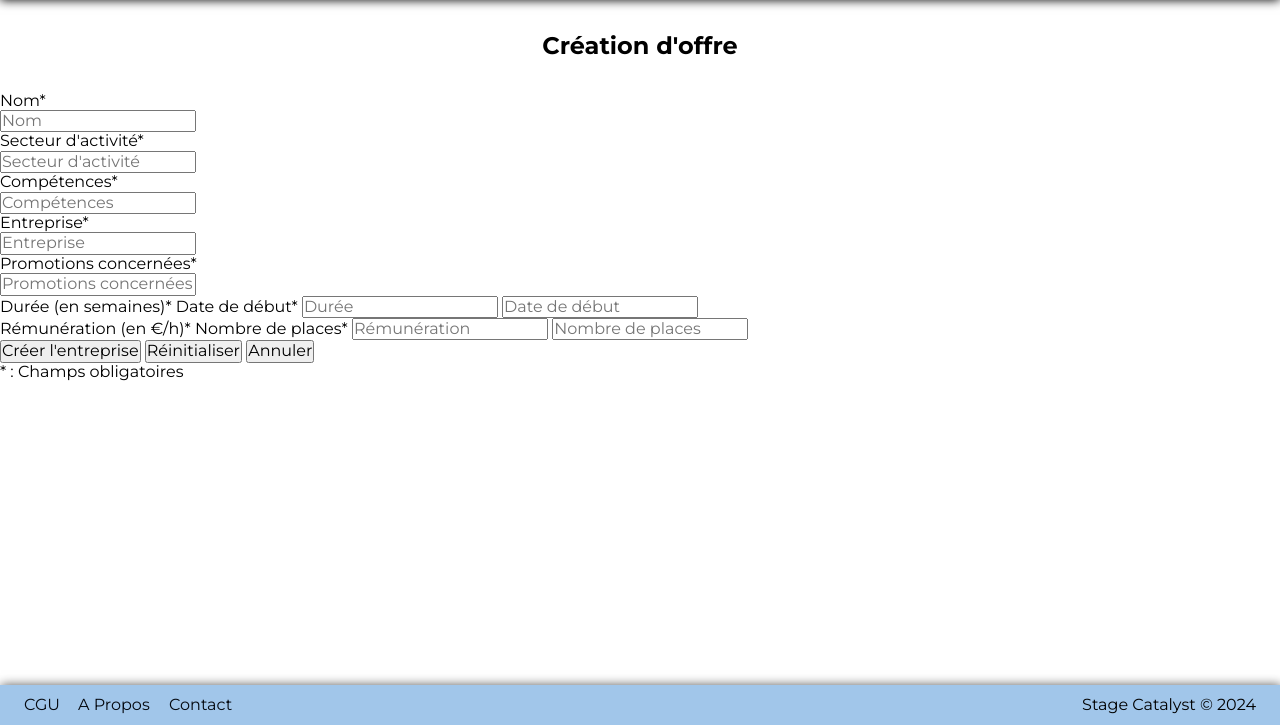
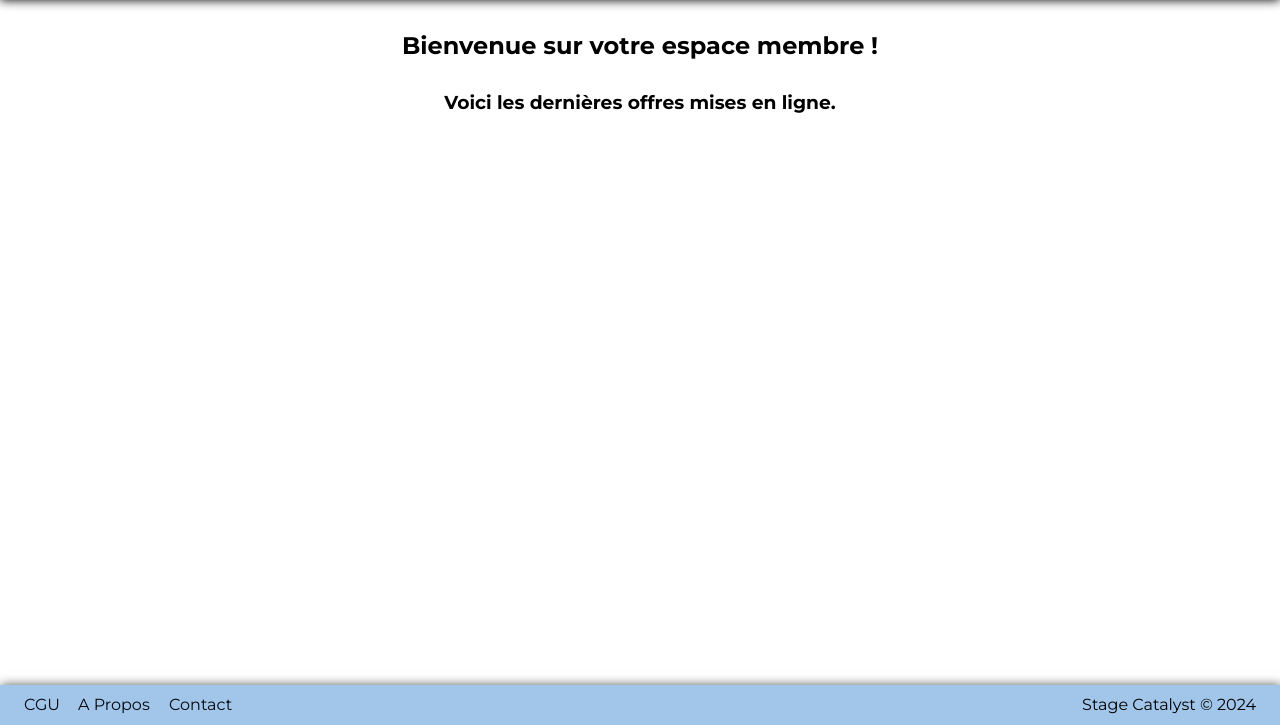
Before and after one commit to aschnepp/Projet-WEB-BETA, a PHP site: page /pages/accueil-login.html in a window 1280 px wide. Shown: the part 75-800 px from the top of the page. Run offline with PHP 8.4, Linux system fonts and the light colour scheme.

Commit message:
Flemme de décrire le commit

```diff
--- a/pages/accueil-login.html
+++ b/pages/accueil-login.html
@@ -9,7 +9,7 @@
         rel="stylesheet">
     <link rel="preload" as="image" href="../assets/images/logo.webp" type="image/webp">
     <link rel="stylesheet" href="https://cdnjs.cloudflare.com/ajax/libs/font-awesome/6.5.1/css/all.min.css" />
-    <script src="../assets/scripts/menuburger.js"></script>
+    <script rel="preload" src="../assets/scripts/menuburger.js" as="script"></script>
     <meta name="description" content="Page d'accueil après connexion.">
     <meta charset="UTF-8">
     <meta name="viewport" content="width=device-width, initial-scale=1.0">
@@ -58,71 +58,11 @@
                 <div>zdqz</div>
             </div>
         </div>
-        <section id="section-formulaire">
-            <h2>Création d'offre</h2>
-            <form action="" id="formulaire">
-                <section id="nom">
-                    <label for="nom-offre">Nom*</label>
-                    <div>
-                        <input type="text" name="nom-offre" id="nom-offre" required placeholder="Nom">
-                    </div>
-                </section>
 
-                <section id="secteur">
-                    <label for="secteur-activite">Secteur d'activité*</label>
-                    <div>
-                        <input type="text" name="secteur-activite" id="secteur-activite" required
-                            placeholder="Secteur d'activité">
-                    </div>
-                </section>
+        <section id="section-main">
+            <h2>Bienvenue sur votre espace membre !</h2>
+            <h3>Voici les dernières offres mises en ligne.</h3>
 
-                <section id="competences">
-                    <label for="competence">Compétences*</label>
-                    <div>
-                        <input type="text" name="competence" id="competence" required placeholder="Compétences">
-                    </div>
-                </section>
-
-                <section id="entreprise-formulaire">
-                    <label for="entreprise-emploi">Entreprise*</label>
-                    <div>
-                        <input type="text" name="competence" id="entreprise-emploi" required placeholder="Entreprise">
-                    </div>
-                </section>
-
-                <section id="promotions">
-                    <label for="promotions-concernees">Promotions concernées*</label>
-                    <div>
-                        <input type="text" name="competence" id="promotions-concernees" required
-                            placeholder="Promotions concernées">
-                    </div>
-                </section>
-
-                <section id="dates">
-                    <label for="duree">Durée (en semaines)*</label>
-                    <label for="date-debut">Date de début*</label>
-                    <input type="text" name="duree" id="duree" required placeholder="Durée">
-                    <input type="text" name="date-debut" id="date-debut" required placeholder="Date de début">
-                </section>
-
-                <section id="informations-complementaires">
-                    <label for="remuneration">Rémunération (en €/h)*</label>
-                    <label for="nb-places">Nombre de places*</label>
-                    <input type="text" name="remuneration" id="remuneration" required placeholder="Rémunération">
-                    <input type="text" name="nb-places" id="nb-places" required placeholder="Nombre de places">
-                </section>
-
-                <section id="bouton-class-id" class="boutons">
-                    <button type="button" id="submit" value="envoyer">Créer l'entreprise</button>
-                    <input type="reset" id="reset" value="Réinitialiser">
-                    <button type="button" href="javascript:window.history.back();">Annuler
-                    </button>
-                </section>
-
-                <section id="champs-obligatoires">
-                    <p>* : Champs obligatoires</p>
-                </section>
-            </form>
         </section>
     </main>
 
--- a/pages/accueil.html
+++ b/pages/accueil.html
@@ -11,7 +11,7 @@
   <link rel="preload" as="image" href="../assets/images/Image_recherche_stage.webp" type="image/webp">
   <link rel="preload" as="image" href="../assets/images/Monde.webp" type="image/webp">
   <link rel="preload" as="image" href="../assets/images/Entretien_image.webp" type="image/webp">
-  <script src="../assets/scripts/menuburger.js"></script>
+  <script rel="preload" src="../assets/scripts/menuburger.js" as="script"></script>
   <meta name="description" content="Page d'accueil du projet WEB pour Stage Catalyst.">
   <meta charset="UTF-8">
   <meta name="viewport" content="width=device-width, initial-scale=1.0">
--- a/pages/emploi.html
+++ b/pages/emploi.html
@@ -9,7 +9,7 @@
         rel="stylesheet">
     <link rel="preload" as="image" href="../assets/images/logo.webp" type="image/webp">
     <link rel="stylesheet" href="https://cdnjs.cloudflare.com/ajax/libs/font-awesome/6.5.1/css/all.min.css" />
-    <script src="../assets/scripts/menuburger.js"></script>
+    <script rel="preload" src="../assets/scripts/menuburger.js" as="script"></script>
     <meta name="description" content="Page de gestion des offres de stage pour Stage Catalyst.">
     <meta charset="UTF-8">
     <meta name="viewport" content="width=device-width, initial-scale=1.0">
```
Also changed, not shown: assets/styles/emploi.css (+12 -8 lines), assets/styles/entreprise.css (+12 -8 lines), pages/entreprise.html (+5 -5 lines).
